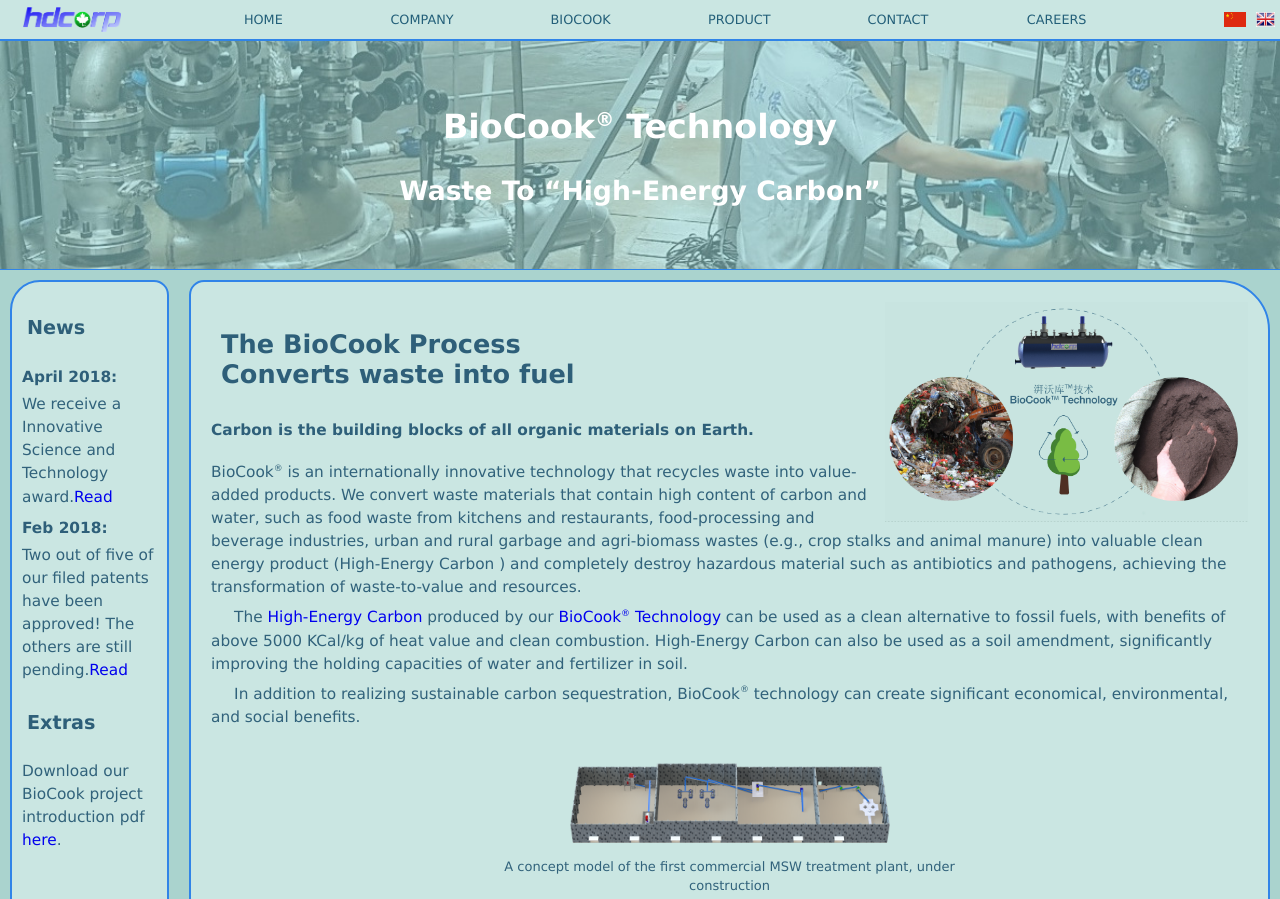
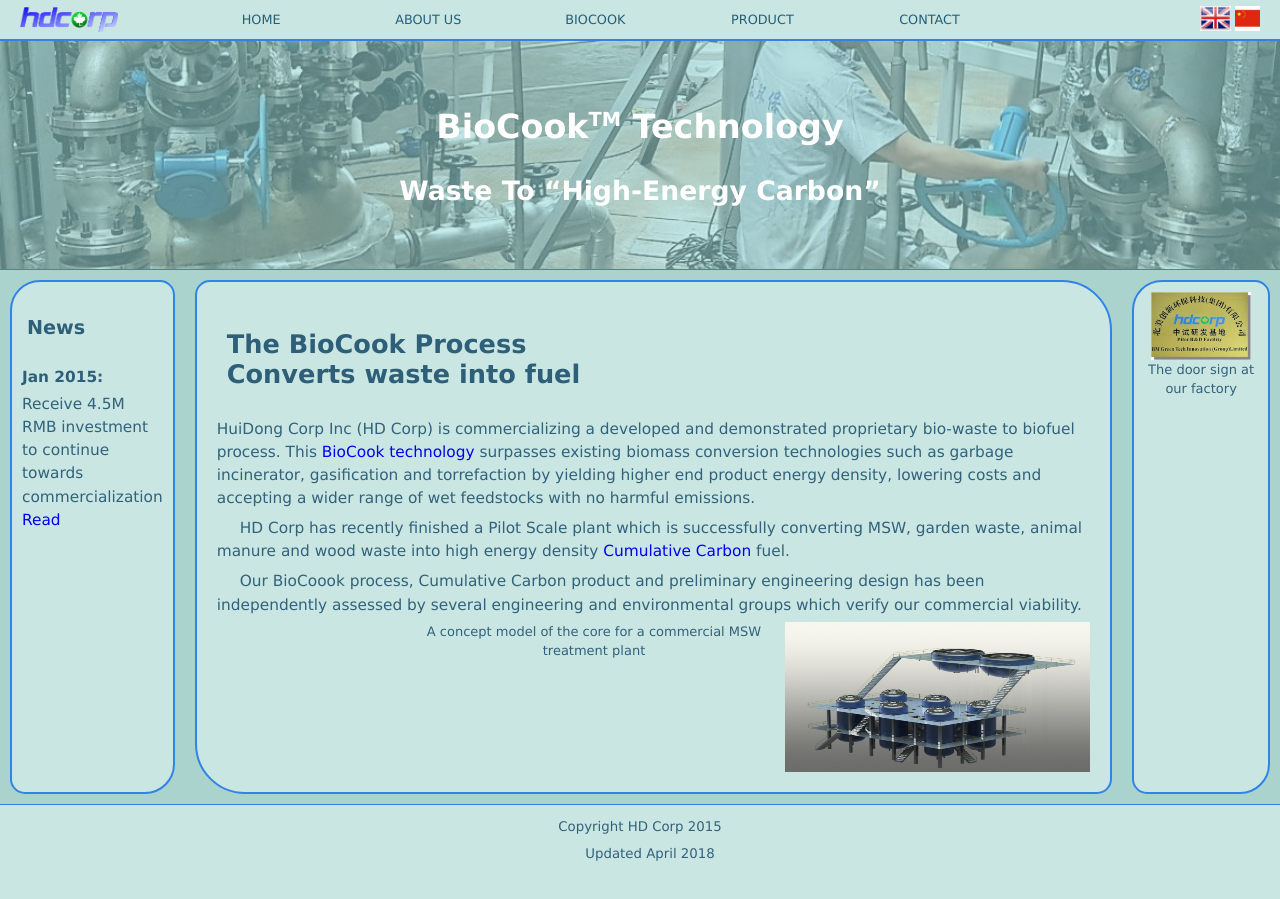
Before and after one commit to Sebcogs/Biocook-site, a plain HTML site: page index.html in a window 1280 px wide. Shown: the top 899 px of the page. After the commit the page ends 869 px from the top, so only its background shows below. Drawn offline with Linux system fonts and the light colour scheme.

Commit message:
Update index.html
using index2.html from desktop

```diff
--- a/index.html
+++ b/index.html
@@ -1,22 +1,19 @@
 
 <!DOCTYPE HTML PUBLIC "-//W3C//DTD XHTML 1.0 Transitional//EN" "http://www.w3.org/TR/xhtml1/DTD/xhtml1-transitional.dtd">
-<html xmlns="http://www.w3.org/1999/xhtml" xml:lang="en" lang="en"><head>
+<html xmlns="http://www.w3.org/1999/xhtml"><head>
 
 
-<meta http-equiv="Content-Type" content="text/html; charset=UTF-8" />
+<meta http-equiv="Content-Type" content="text/html; charset=UTF-8">
 
 <title> HD Corp | Waste to carbon fuel</title>
-<link href="../css/style2.css" rel="stylesheet" type="text/css" media="all" />
-  <link rel="shortcut icon" href="../images/HD flavicon.png" type="image/png"/> <!--icon for history-->
+<link href="css/style2.css" rel="stylesheet" type="text/css" media="all">
 
- <!--    <script type="text/javascript" src="javascriptfile.js"></script> -->
+<meta name="description" content="HD Corp uses the innovative BioCook technology to carbonize waste biomass and garbage into a carbon fuel">
 
-<meta name="description" content="HD Corp uses the innovative BioCook technology to carbonize waste biomass and garbage into a carbon fuel" />
-
-<meta name="viewport" content="width=device-width, initial-scale=1.0" />
+<meta name="viewport" content="width=device-width, initial-scale=1.0">
 
 
-<meta name="keywords" content="BioCook, HD Corp, BM Greentech, Cumulative Carbon, Biofuel, Hydrochar, biochar, Biocoal, Hydrothermic carbonization, hydrothermal carbonization, Biomass refining, Biomass, organic waste to energy, HTC plant, BtL, Co-Firing, Pellets, renewable energy, HTC, Bio Coal, MSW treatment, garbage treatment, China, Hong Kong, renewable coal, green coal, bio gas, renewable energy, CCS, Carbon capture and storage" />
+<meta name="keywords" content="BioCook, HD Corp, BM Greentech, Cumulative Carbon, Biofuel, Hydrochar, biochar, Biocoal, Hydrothermic carbonization, hydrothermal carbonization, Biomass refining, Biomass, organic waste to energy, HTC plant, BtL, Co-Firing, Pellets, renewable energy, HTC, Bio Coal, MSW treatment, garbage treatment, China, Hong Kong, renewable coal, green coal, bio gas, renewable energy, CCS, Carbon capture and storage">
 
 
     </head>
@@ -25,81 +22,52 @@
 
 
 	 <div class="NavBar">
-  <div class="logo logo1"> <img src="../images/hd-logo-original.png" alt="HD Corp Logo" style="height:25px;border:0;" />
-</div>
-  <div class="nav" >
+  <div style="flex-grow: 1">
+<img src="images/hd-logo-original.png" alt="HD Corp Logo" style="height:25px;border:0;" /></div>
+  <div style="flex-grow: 8" >
         <ul>
-    <li><a href="index.html">HOME</a></li>
-    <li><a href="about.html">COMPANY</a></li>
-    <li class="dropdown">
-         <a href="biocook.html" class="dropbtn">BIOCOOK<!--<span class="arrow">&#9660;</span>--></a>
-       <!--<div class="dropdown-content">
-            <a href="#">Link 1</a>
-            <a href="#">Link 2</a>
-            <a href="#">Link 3</a>
-         </div>  -->
-        </li>
-    <li><a href="product.html">PRODUCT</a></li>
-    <li><a href="contact.html">CONTACT</a></li>
-<li><a href="careers.html">CAREERS</a></li>
+    <li><div><a href="#">HOME</a></div></li>
+    <li><div><a href="#">ABOUT US</a></div></li>
+    <li><div><a href="#">BIOCOOK</a></div></li>
+    <li><a href="#">PRODUCT</a></li>
+    <li><a href="#">CONTACT</a></div></li>
         </ul>
-    </div>
- <div class="logo lang" >
-<a href="../en/index.html"><img src="../images/en.png" style="float:right;height:25px;padding:5px;" /></a>
-<a href="../ch/index.html"><img src="../images/ch.png" style="float:right;height:25px;padding:5px;" /></a>
-    </div>
+  <div style="flex-grow: 1" >
+<a href="index-test.html"><img src="images/en.png" style="height:25px;border:0;" /></a>
+<a href="ch/index.html"><img src="images/ch-small.png" style="height:25px;border:0;" /></a></div>
 </div>
 
-<!-- NavBar END -->
-
 <div class="Header">
-     <h1>BioCook<sup><small>&reg;</small></sup> Technology</h1>
+     <h1>BioCook<sup><small>TM</small></sup> Technology</h1>
 
    <h2>Waste To “High-Energy Carbon”</h2>
 </div>  <!-- Header END -->
 
 <div class="Main" >
-    <div class="side side-1" >  <!-- NEWS -->
-             <h3>News</h3>
-	    <h4>April 2018:</h4><p>We receive a Innovative Science and Technology award.<a href="#">Read</a></p>
-
-<h4>Feb 2018:</h4><p>
-Two out of five of our filed patents have been approved!  The others are still pending.<a href="#">Read</a></p>
-
-        <h3>Extras</h3>
-<p>Download our BioCook project introduction pdf <a href="../extras/BioCook.pdf">here</a>.
-
+    <div class="side" >
+             <h3>News </h3>
+	    <h4> Jan 2015:</h4><p>Receive 4.5M RMB investment to continue towards commercialization <a href="#">Read</a></p>
     </div>
 
-     <div class="centre" >  <!-- MAIN CONTENT -->
+     <div class="centre" >
+   <h1>The BioCook Process <br>Converts waste into fuel  </h1>
 
-
-
-<img src="../images/BioCooktech circle3.png" alt="BioCook converts waste to solid fuel"  >
-
-    <h1>The BioCook Process <br>Converts waste into fuel  </h1>
-
-<h4 >Carbon is the building blocks of all organic materials on Earth.</h4> <br> <p>BioCook<sup><small>&reg;</small></sup> is an internationally innovative technology  that recycles waste into value-added products.  We convert waste materials that contain high content of carbon and water, such as food waste from kitchens and restaurants, food-processing and beverage industries, urban and rural garbage and agri-biomass wastes (e.g., crop stalks and animal manure) into valuable clean energy product (High-Energy Carbon ) and completely destroy hazardous material such as antibiotics and pathogens, achieving the transformation of waste-to-value and resources.</p>
-<p>The <a href="product.html"> High-Energy Carbon</a> produced by our <a href="biocook.html"> BioCook<sup><small>&reg;</small></sup> Technology</a> can be used as a clean alternative to fossil fuels, with benefits of above 5000 KCal/kg of heat value and clean combustion.   High-Energy Carbon  can also be used as a soil amendment, significantly improving the holding capacities of water and fertilizer in soil.</p>  <p>In addition to realizing sustainable carbon sequestration, BioCook<sup><small>&reg;</small></sup> technology can create significant economical, environmental, and social benefits. </p>
-
-<center>
-<div class="centerImg">		<img src="../images/100tpd factory2.png" alt="A concept model of the core for a commercial MSW treatment plant" /><p class="caption">A concept model of the first commercial MSW treatment plant, under construction</p></div>
-<div class="centerImg">		<img src="../images/IM pilot crop.jpg" alt="The Pilot Facility" /><p class="caption">The Pilot Facility, operating since 2014</p></div>
-</center>
-
+<p >HuiDong Corp Inc (HD Corp) is commercializing a developed and demonstrated proprietary bio-waste to biofuel process.  This <a href="technology.html">BioCook technology</a> surpasses existing biomass conversion technologies such as garbage incinerator, gasification and torrefaction by yielding higher end product energy density, lowering costs and accepting a wider range of wet feedstocks with no harmful emissions.</p>
+<p> HD Corp has recently finished a Pilot Scale plant which is successfully converting MSW, garden waste, animal manure and wood waste into high energy density <a href="product.html">Cumulative Carbon</a> fuel.</p>
+<p>Our BioCoook process, Cumulative Carbon product and preliminary engineering design has been independently assessed by several engineering and environmental groups which verify our commercial viability.</p>
+<center>	<img src="images/300tpd plant model v3-1.jpg" alt="A concept model of the core for a commercial MSW treatment plant" height="150" /><p class="caption">A concept model of the core for a commercial MSW treatment plant</p></center>
     </div>
-
-   <div class="side side-2">  <!-- SIDE GALLERY -->
+    <div class="side">
      <center>
-<img src="../images/IM plant.jpg" alt="The first commercial plant being constructed" width="100" />
-<p class="caption">The first commercial plant being constructed in Inner Mongolia</p></center>
+<img src="images/doorsign.jpg" alt="The door sign at our factory" width="100" />
+<p class="caption">The door sign at our factory</p></center>
      </div>
 
 </div>
 
 <div class="Footer">
   <p>Copyright HD Corp 2015 </p>
-<p> Updated May 2018</p>
+<p> Updated April 2018</p>
 </div>
 
 
```
